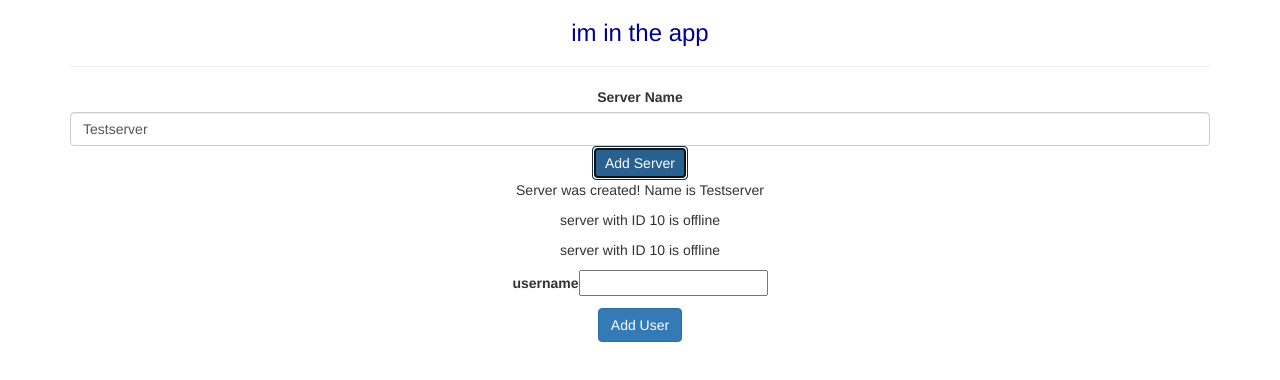
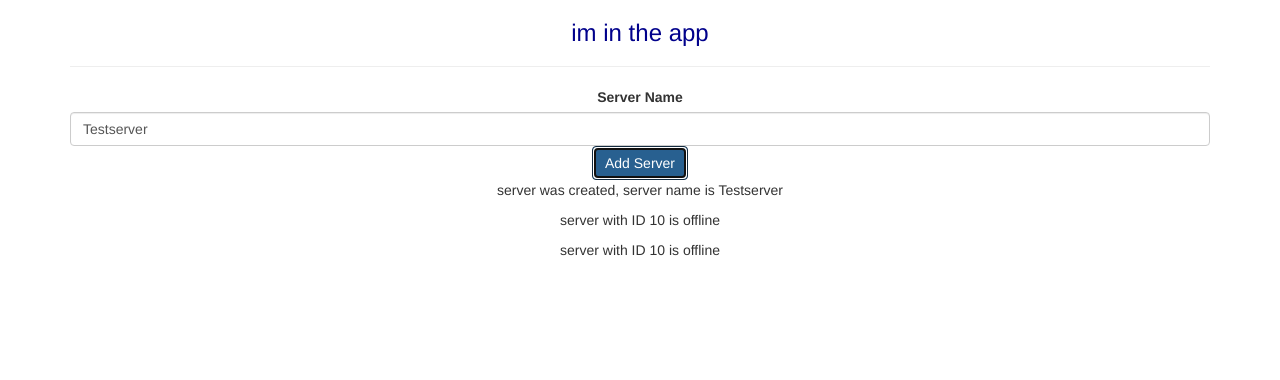
Before and after one commit to Oravid85/angular-10-tutorial, an Angular app: page / in a window 1280 px wide. Both pictures are taken after a click on the button "Add Server". Shown: the top 380 px of the page. Built offline with nearby package versions, Linux system fonts and the light colour scheme.

Commit message:
lesson 38 end

```diff
--- a/src/app/servers/servers.component.html
+++ b/src/app/servers/servers.component.html
@@ -10,18 +10,10 @@
 <!-- <p>{{serverName}}</p> -->
 <button class="btn btn-primary" [disabled]="!allownewServer"
 (click)="onCreateSever()"
+
 >Add Server</button>
 <!--<p [innerText]="allownewServer"></p>-->
-<p>{{servreCreationStatus}}</p>
+<!-- <p>{{servreCreationStatus}}</p> -->
+ <p *ngIf="serverCreated">server was created, server name is {{serverName}}</p>
 <app-server></app-server>
 <app-server></app-server>
-
-<label> username</label>
-<input type ='text' calass = form-control
-[(ngModel)] ="username">
-<p> {{username}}</p>
-
-<button class="btn btn-primary"
-[disabled]="!onUserNAmeUpdate"
-(click)="onAdduserButton()"
->Add User</button>
--- a/src/app/servers/servers.component.ts
+++ b/src/app/servers/servers.component.ts
@@ -9,9 +9,8 @@
   allownewServer = false
   servreCreationStatus = 'No server was created!'
   serverName="Testserver"
+  serverCreated = false;
 
-  allowNewuser = false;
-  username = ""
 
   constructor() {
     setTimeout(() => {
@@ -25,21 +24,11 @@
 
 
 onCreateSever() {
+  this.serverCreated = true;
   this.servreCreationStatus = 'Server was created! Name is ' + this.serverName;
 }
 
 onUpdateServerName(event: any) {
   this.serverName = (<HTMLInputElement>event.target).value;
 }
-
-onUserNAmeUpdate(event: any){
-  this.username = (<HTMLInputElement>event.target).value;
-  this.allowNewuser = true;
 }
-
-onAdduserButton(){
-  this.username = "";
-  this.allowNewuser = false;
-}
-
-}
```
